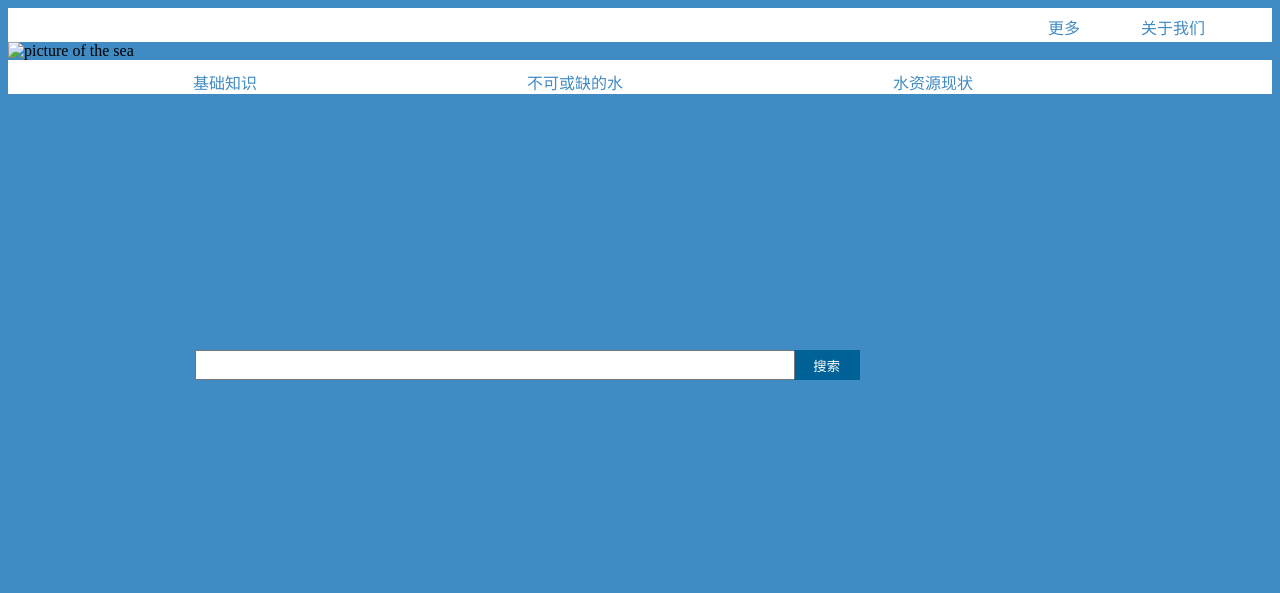
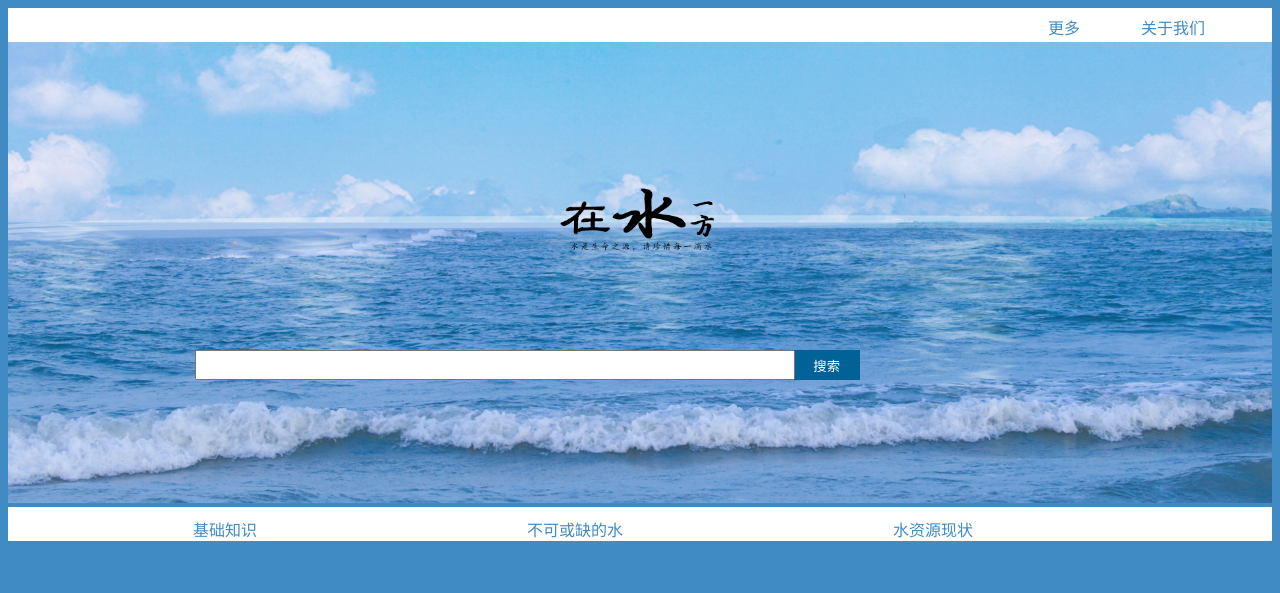
Before and after one commit to lwf13/lwf13.github.io, a plain HTML site: page index.html in a window 1280 px wide. Drawn offline with Linux system fonts and the light colour scheme.

Commit message:
Update index.html

```diff
--- a/index.html
+++ b/index.html
@@ -98,7 +98,7 @@
 			</span>
 		</header>
 		<!--....................分界线........................-->
-		<img src="images/TopicMap.jpg" alt="picture of the sea" width="100%"><!--主题图-->
+		<img src="TopicMap.jpg" alt="picture of the sea" width="100%"><!--主题图-->
 		<form><!--搜索框-->
 			<input type="search" class="search">
 			<button>搜索</button>
```
